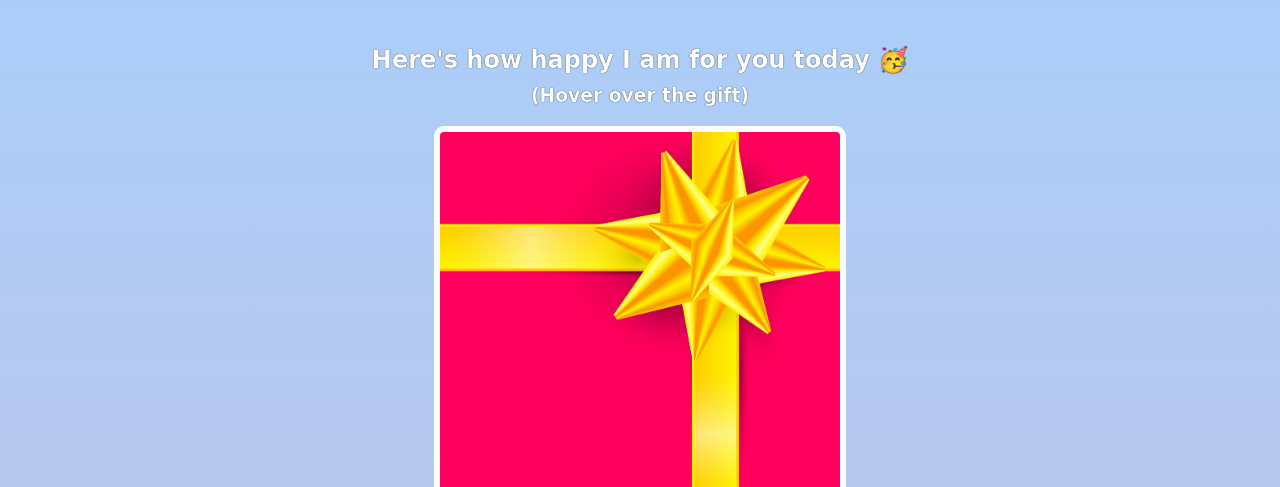
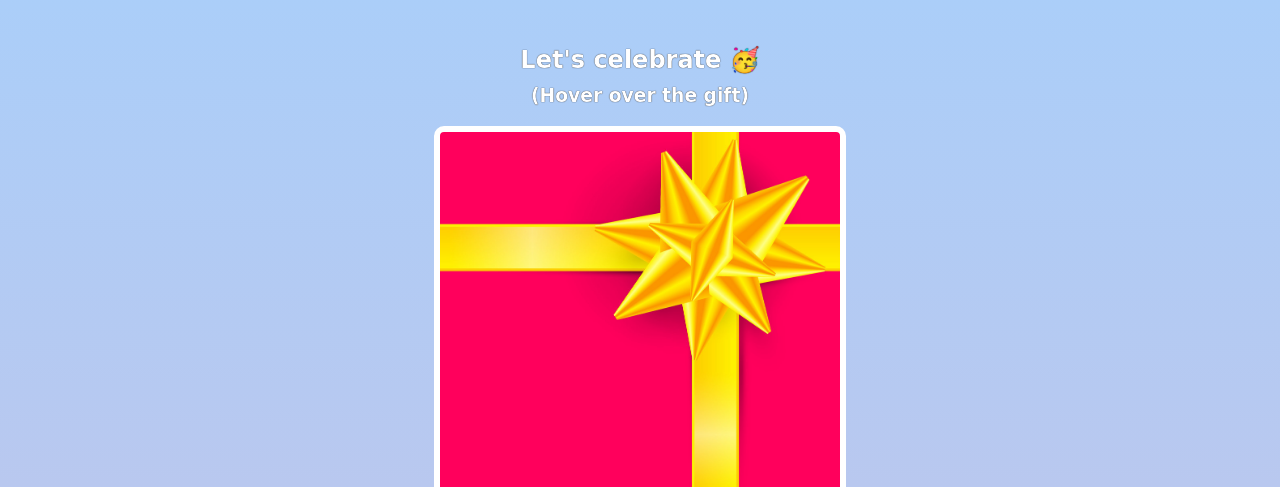
Before and after one commit to rkumarsin/Birthday-Site, a plain HTML site: page index.html in a window 1280 px wide. Shown: the part 313-800 px from the top of the page. Drawn offline with nearby package versions, Linux system fonts and the light colour scheme; a web font is replaced by a local one.

Commit message:
Update index.html

```diff
--- a/index.html
+++ b/index.html
@@ -14,7 +14,7 @@
         </div>
 
         <div class="gift-section">
-            <h2 class="gift-title">Here's how happy I am for you today 🥳</h2>
+            <h2 class="gift-title">Let's celebrate 🥳</h2>
             <h3 class="gift-hint">(Hover over the gift)</h3>
             <div class="gift-img" id="gift-img-happy"></div>
         </div>
```
